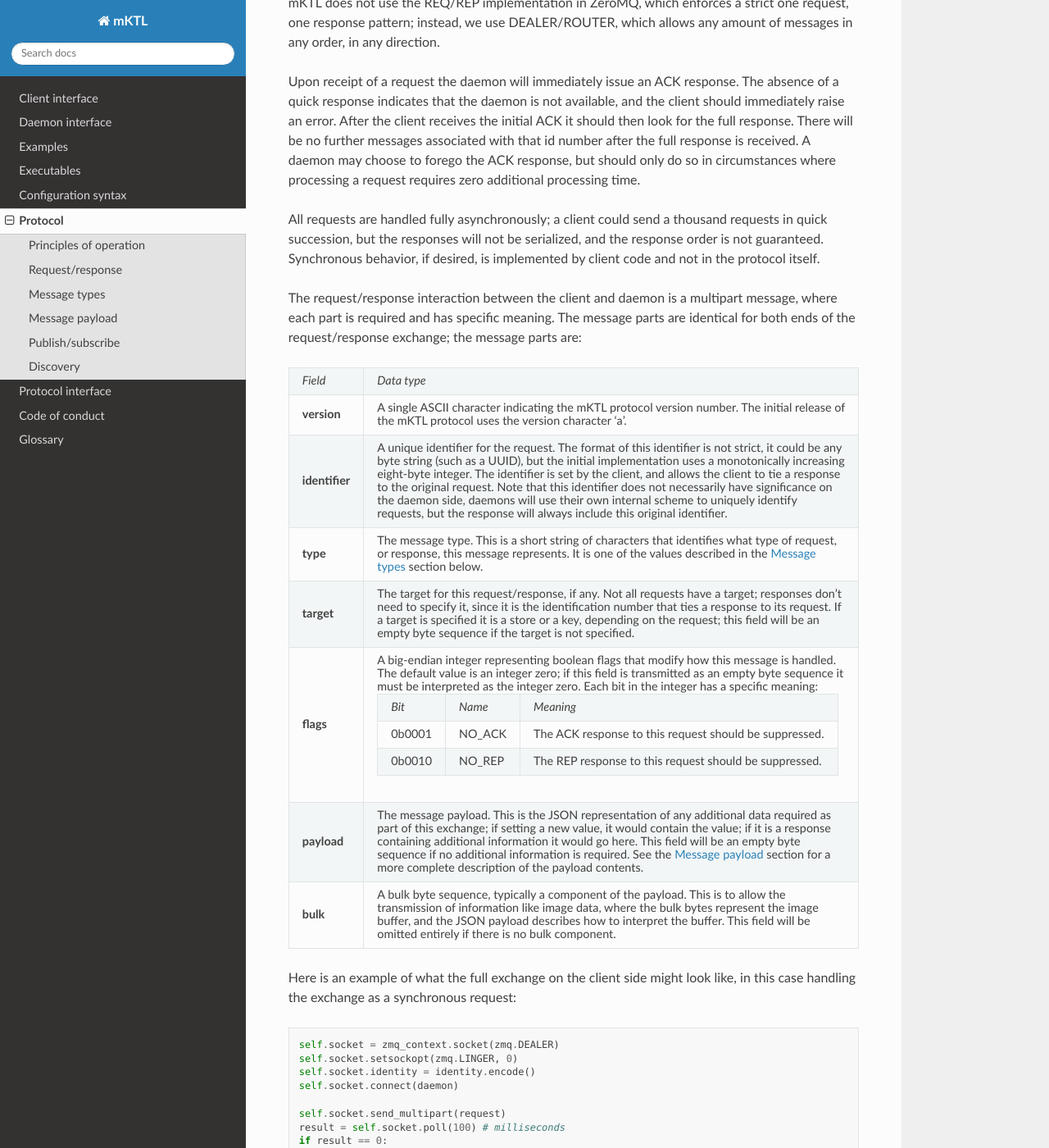
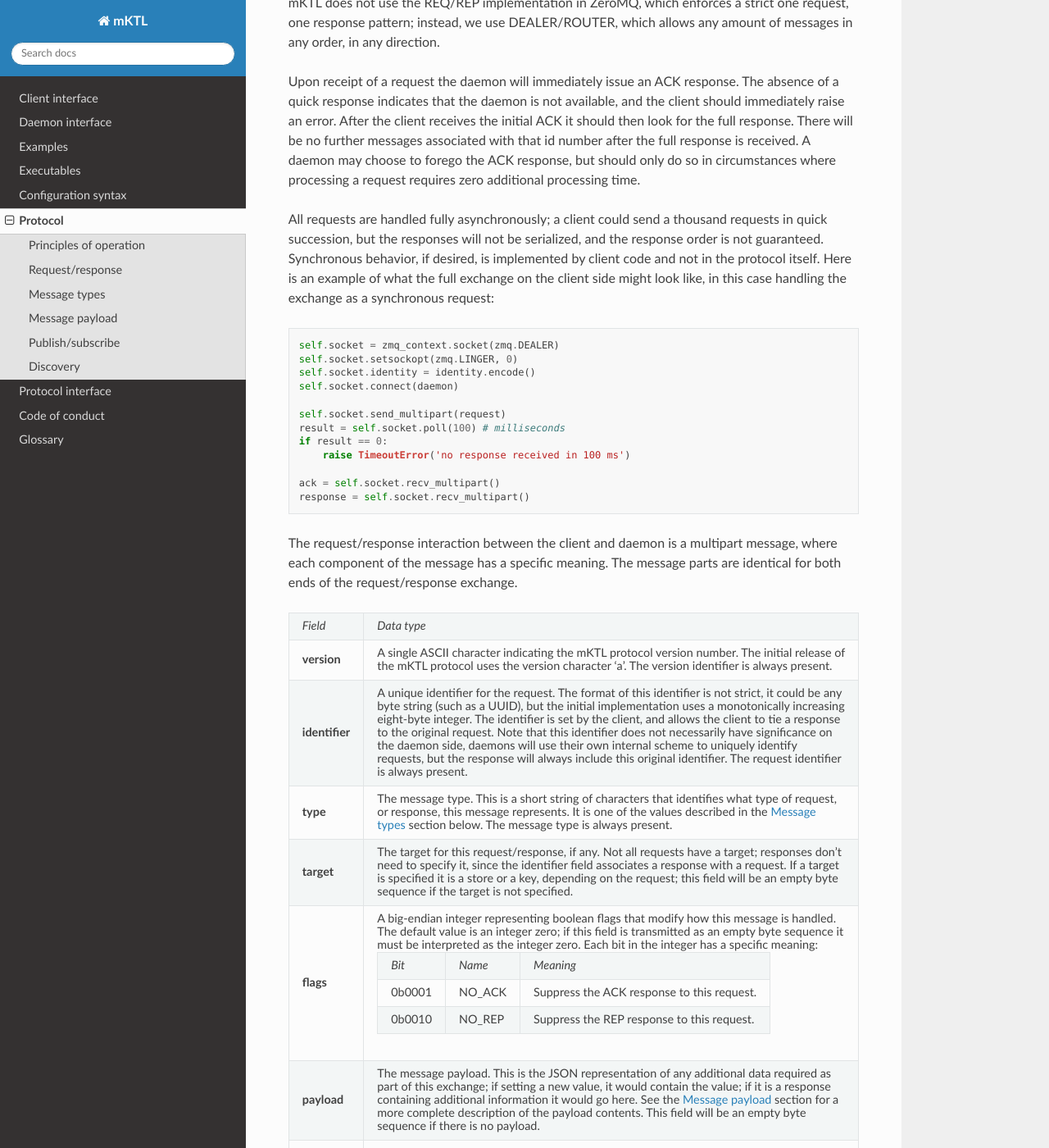
Before and after one commit to KeckObservatory/mKTL, a Sphinx documentation site: the page built from doc/protocol.rst, in a window 1280 px wide and 1400 px high, scrolled down 881 px. Shown: the whole window at 82% size. Built offline with Sphinx 7.4.7 and the Read the Docs theme 3.1.0, drawn with Linux system fonts in a browser that asks for light colours; some of the changed text lies outside the part shown.

Commit message:
Touching up the request/response section.

```diff
--- a/doc/protocol.rst
+++ b/doc/protocol.rst
@@ -66,11 +66,26 @@ fully asynchronously; a client could send a thousand requests in quick
 succession, but the responses will not be serialized, and the response order
 is not guaranteed. Synchronous behavior, if desired, is implemented by client
 code and not in the protocol itself.
+Here is an example of what the full exchange on the client side might look
+like, in this case handling the exchange as a synchronous request::
+
+        self.socket = zmq_context.socket(zmq.DEALER)
+        self.socket.setsockopt(zmq.LINGER, 0)
+        self.socket.identity = identity.encode()
+        self.socket.connect(daemon)
+
+	self.socket.send_multipart(request)
+	result = self.socket.poll(100) # milliseconds
+	if result == 0:
+	    raise TimeoutError('no response received in 100 ms')
+
+	ack = self.socket.recv_multipart()
+	response = self.socket.recv_multipart()
 
 The request/response interaction between the client and daemon is a multipart
-message, where each part is required and has specific meaning.
+message, where each component of the message has a specific meaning.
 The message parts are identical for both ends of the request/response
-exchange; the message parts are:
+exchange.
 
 .. list-table::
 
@@ -80,6 +95,7 @@ exchange; the message parts are:
   * - **version**
     - A single ASCII character indicating the mKTL protocol version number.
       The initial release of the mKTL protocol uses the version character 'a'.
+      The version identifier is always present.
 
   * - **identifier**
     - A unique identifier for the request. The format of this identifier is
@@ -89,17 +105,18 @@ exchange; the message parts are:
       to the original request. Note that this identifier does not necessarily
       have significance on the daemon side, daemons will use their own internal
       scheme to uniquely identify requests, but the response will always include
-      this original identifier.
+      this original identifier. The request identifier is always present.
 
   * - **type**
     - The message type. This is a short string of characters that identifies
       what type of request, or response, this message represents. It is one
-      of the values described in the :ref:`message_types` section below.
+      of the values described in the :ref:`message_types` section below. The
+      message type is always present.
 
   * - **target**
     - The target for this request/response, if any. Not all requests have a
-      target; responses don't need to specify it, since it is the identification
-      number that ties a response to its request. If a target is specified it
+      target; responses don't need to specify it, since the identifier field
+      associates a response with a request. If a target is specified it
       is a store or a key, depending on the request; this field will be an empty
       byte sequence if the target is not specified.
 
@@ -117,42 +134,27 @@ exchange; the message parts are:
 
          * - 0b0001
            - NO_ACK
-	   - The ACK response to this request should be suppressed.
+	   - Suppress the ACK response to this request.
 
          * - 0b0010
            - NO_REP
-	   - The REP response to this request should be suppressed.
+	   - Suppress the REP response to this request.
 
   * - **payload**
     - The message payload. This is the JSON representation of any additional
       data required as part of this exchange; if setting a new value, it would
       contain the value; if it is a response containing additional information
-      it would go here. This field will be an empty byte sequence if no
-      additional information is required. See the :ref:`message_payload` section
-      for a more complete description of the payload contents.
+      it would go here. See the :ref:`message_payload` section
+      for a more complete description of the payload contents. This field will
+      be an empty byte sequence if there is no payload.
 
   * - **bulk**
     - A bulk byte sequence, typically a component of the payload. This is to
       allow the transmission of information like image data, where the bulk
       bytes represent the image buffer, and the JSON payload describes how
       to interpret the buffer. This field will be omitted entirely if there
-      is no bulk component.
-
-Here is an example of what the full exchange on the client side might look
-like, in this case handling the exchange as a synchronous request::
-
-        self.socket = zmq_context.socket(zmq.DEALER)
-        self.socket.setsockopt(zmq.LINGER, 0)
-        self.socket.identity = identity.encode()
-        self.socket.connect(daemon)
-
-	self.socket.send_multipart(request)
-	result = self.socket.poll(100) # milliseconds
-	if result == 0:
-	    raise zmq.ZMQError('no response received in 100 ms')
-
-	ack = self.socket.recv_multipart()
-	response = self.socket.recv_multipart()
+      is no bulk component, which allows a recipient to distinguish between
+      an empty byte sequence and the complete absence of data.
 
 Here is a representation of what the on-the-wire messages might look like
 for a simple GET request::
```
